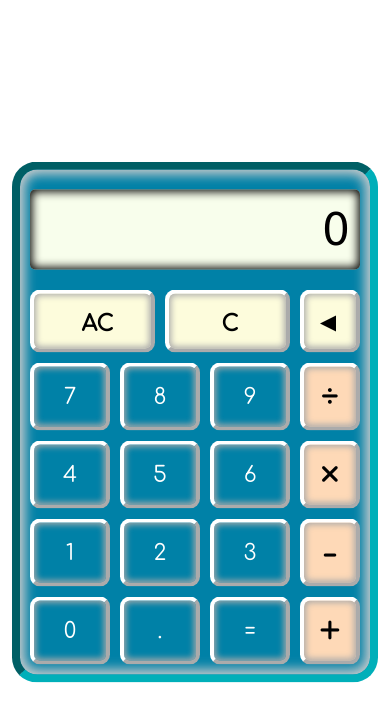
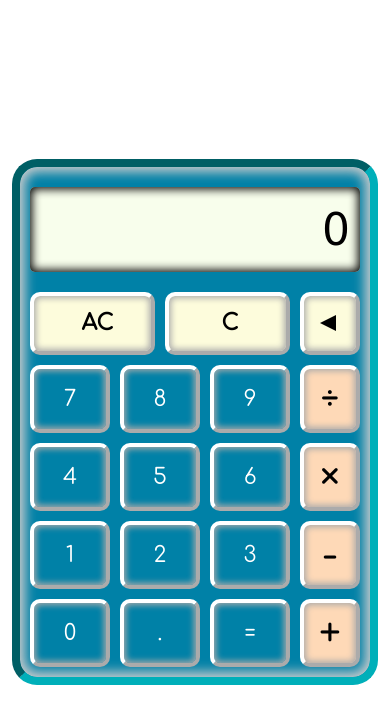
Before and after one commit to AlliesChen/calculator, a plain HTML site: page index.html in a window 390 px wide. Drawn offline with Linux system fonts and the light colour scheme; a web font is replaced by a local one.

Commit message:
Amend RWD of the container

```diff
--- a/styles.css
+++ b/styles.css
@@ -159,11 +159,12 @@ html {
     }
 
     .screen {
-        height: 80px;
-        line-height: 80px;
+        height: 85px;
+        line-height: 85px;
     }
 
     .command {
         height: 55px;
+        line-height: 55px;
     }
 }
```
